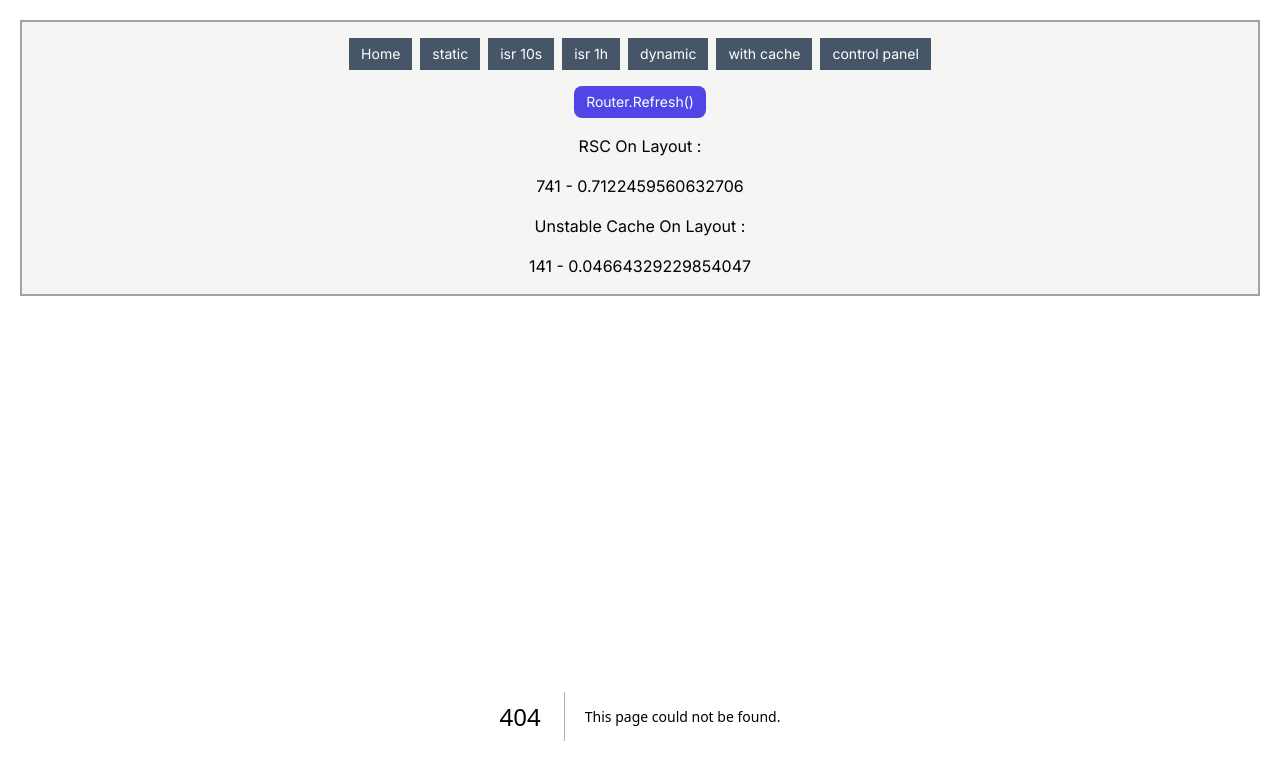
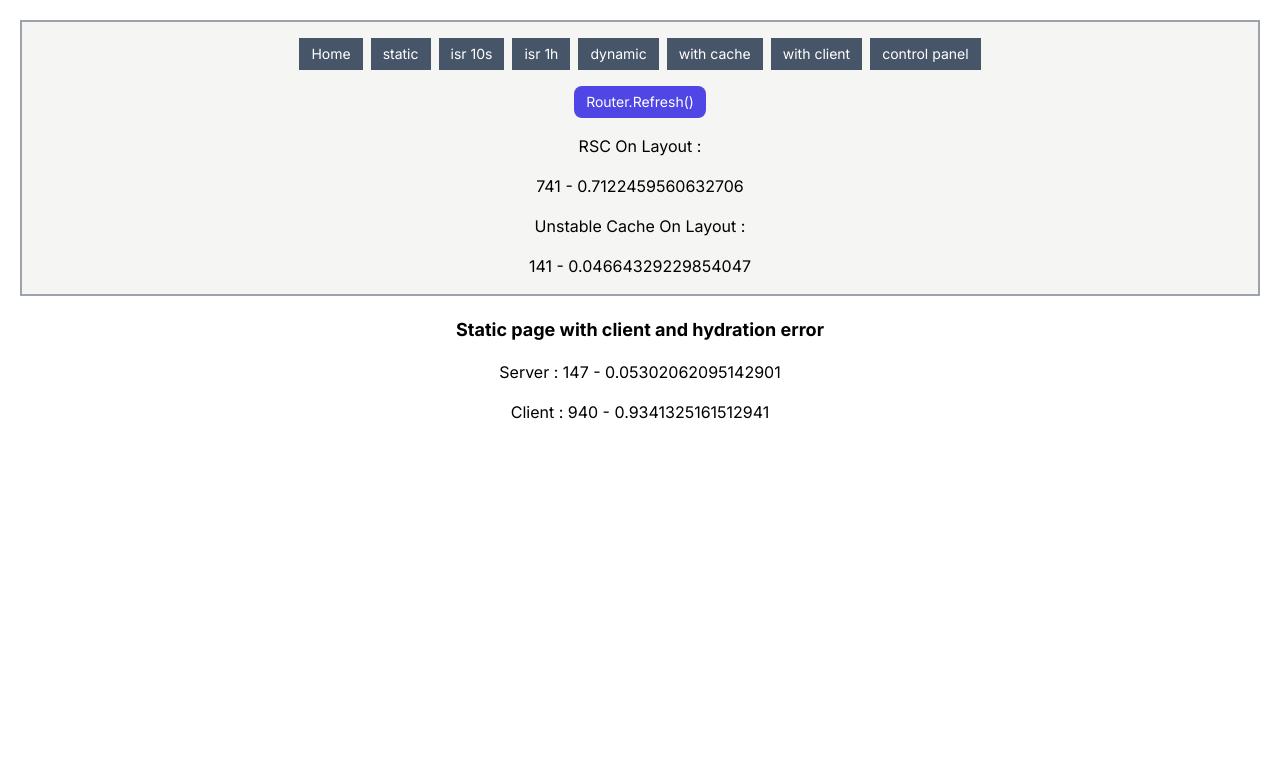
Before and after one commit to Javad9s/nextjs-revalidation-test, a Next.js app: page /with-client in a window 1280 px wide. Before the commit this address had no page. Shown: the top 780 px of the page. Built offline with nearby package versions, Linux system fonts and the light colour scheme.

Commit message:
add seperate 'with client' page

```diff
--- a/src/app/layout.tsx
+++ b/src/app/layout.tsx
@@ -60,6 +60,12 @@ export default function RootLayout({
               with cache
             </Link>
             <Link
+              href={"/with-client"}
+              className="bg-slate-600 px-3 py-1.5 text-sm text-white duration-150 hover:bg-slate-950 active:shadow-lg"
+            >
+              with client
+            </Link>
+            <Link
               href={"/control-panel"}
               className="bg-slate-600 px-3 py-1.5 text-sm text-white duration-150 hover:bg-slate-950 active:shadow-lg"
             >
--- /dev/null
+++ b/src/app/with-client/page.tsx
@@ -0,0 +1,14 @@
+import ClientNumber from "@/components/ClientNumber";
+import ServerNumber from "@/components/ServerNumber";
+
+export default function Page() {
+  return (
+    <>
+      <p className="text-lg font-bold">
+        Static page with client and hydration error
+      </p>
+      <ServerNumber />
+      <ClientNumber />
+    </>
+  );
+}
```
